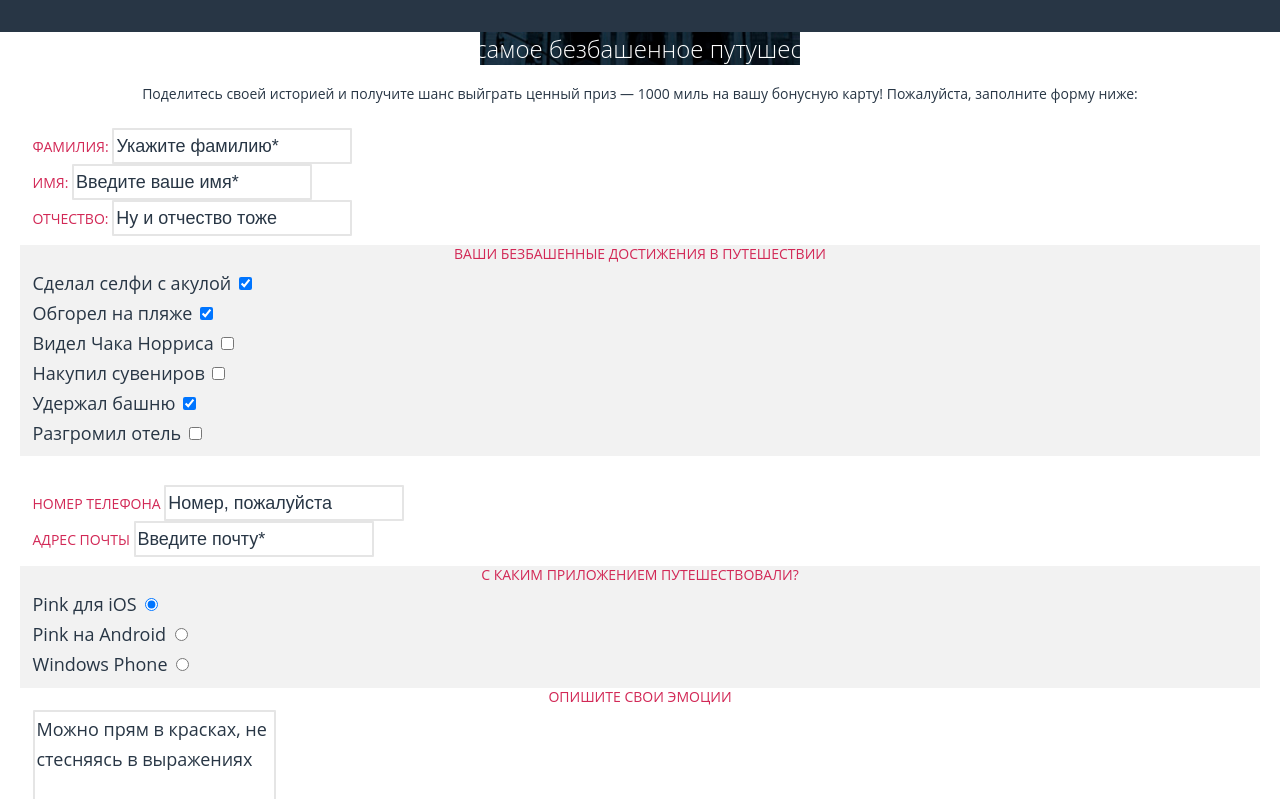
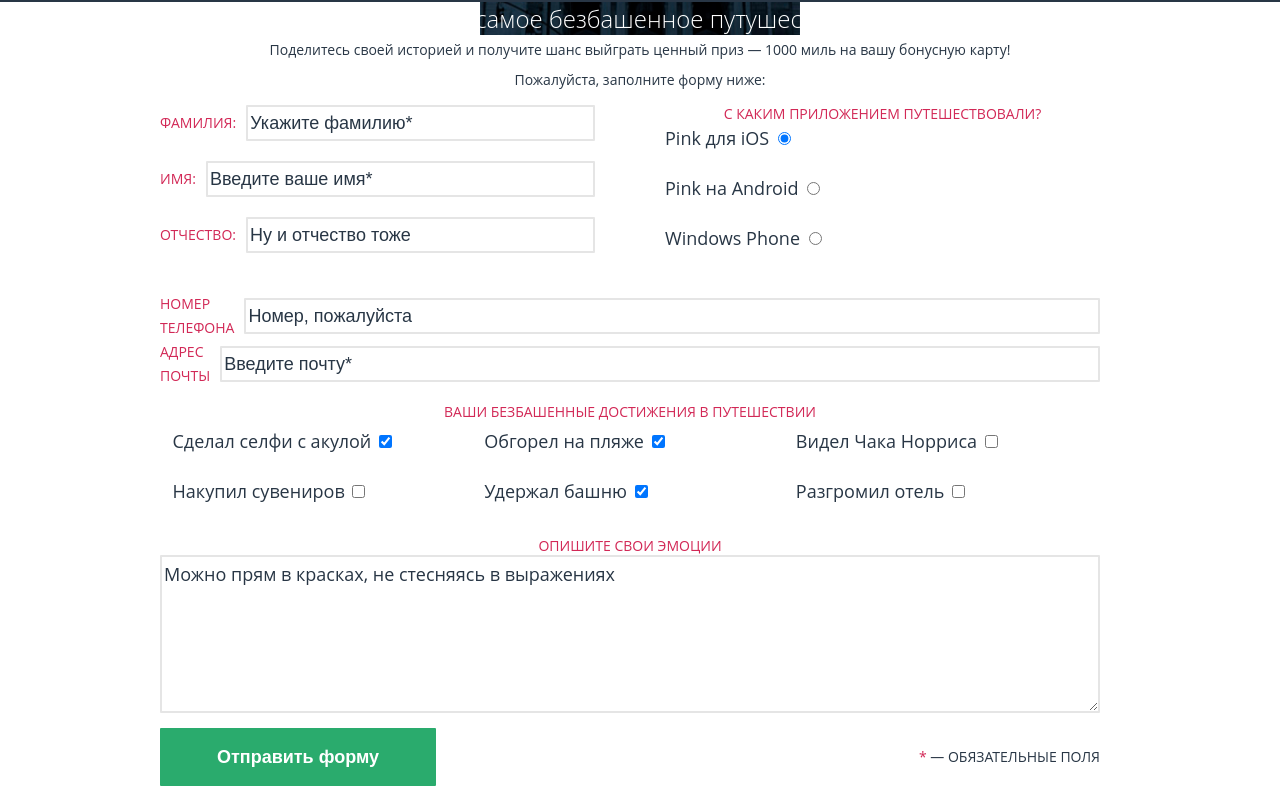
Before and after one commit to hulluahven/1796247-pink-24, a website: page source/form.html in a window 1280 px wide. Shown: the part 126-925 px from the top of the page. Drawn offline with nearby package versions, Linux system fonts and the light colour scheme; files that its build step writes are made by us from their sources.

Commit message:
Сетки для внутренних страниц

```diff
--- a/source/form.html
+++ b/source/form.html
@@ -8,6 +8,7 @@
 </head>
 <body class="page__body">
     <header class="page-header">
+      <div class="page-header__wrapper">
         <a class="page-header__logo" href="#">
             <img class="page-header__logo-image" src="img/pink.svg" width="74" height="23" alt="Приложение для редактирования фотографий «Pink»">
           </a>
@@ -41,6 +42,7 @@
               </ul>
             </div>
           </nav>
+        </div>
     </header>
     <main class="form-main">
         <div class="page-title__wrapper">
@@ -56,7 +58,8 @@
                     Пожалуйста, заполните форму ниже:
                 </p>
                 <form class="form__page-form contest-form" method="POST" action="https://echo.htmlacademy.ru">
-                    <fieldset class="contest-form__fieldset text-fieldset">
+                    <div class="contest-form__fieldset-wrapper contest-form__fieldset-wrapper--member">
+                    <fieldset class="contest-form__fieldset text-fieldset text-fieldset--member">
                       <legend class="visually-hidden">Укажите вашу фамилию, имя и отчество</legend>
                       <ul class="text-fieldset__list text-fieldset__list--member">
                           <li class="text-fieldset__item text-fieldset__item--member">
@@ -76,6 +79,7 @@
                           </li>
                       </ul>
                   </fieldset>
+                    </div>
                     <div class="contest-form__fieldset-wrapper contest-form__fieldset-wrapper--achievements">
                         <!-- обёртка для позиционирования и сетки -->
                         <fieldset class="contest-form__fieldset checkbox-fieldset">
@@ -108,7 +112,8 @@
                             </ul>
                         </fieldset>
                     </div>
-                    <fieldset class="contest-form__fieldset text-fieldset">
+                    <div class="contest-form__fieldset-wrapper contest-form__fieldset-wrapper--contacts">
+                      <fieldset class="contest-form__fieldset text-fieldset text-fieldset--contacts">
                         <legend class="text-fieldset__title text-fieldset__title--hidden">Контактная информация</legend>
                         <ul class="text-fieldset__list text-fieldset__list--contacts">
                             <li class="text-fieldset__item text-fieldset__item--phone">
@@ -121,7 +126,8 @@
                             </li>
                         </ul>
                     </fieldset>
-                    <div class="contest-form__fieldset-wrapper contest-form__fieldset-wrapper--application">
+                    </div>
+                    <div class="contest-form__fieldset-wrapper contest-form__fieldset-wrapper--radio">
                       <fieldset class="contest-form__fieldset radio-fieldset">
                         <legend class="radio-fieldset__title">С каким приложением путешествовали?</legend>
                         <ul class="radio-fieldset__list">
@@ -140,12 +146,14 @@
                         </ul>
                     </fieldset>
                     </div>
+                    <div class="contest-form__fieldset-wrapper contest-form__fieldset-wrapper--textarea">
                       <fieldset class="contest-form__fieldset textarea-fieldset">
                         <legend class="textarea-fieldset__title">Опишите свои эмоции</legend>
                         <label class="visually-hidden" for="review">Оставьте пожалуйста отзыв о путешествии</label>
                         <textarea class="textarea-fieldset__input"
                         id="review" name="text" rows="5" placeholder="Можно прям в красках, не стесняясь в выражениях"></textarea>
                     </fieldset>
+                    </div>
                     <div class="contest-form__button-wrapper">
                       <!-- обертка для позиционирования -->
                       <button class="contest-form__button button" type="submit">Отправить форму</button>
--- a/source/less/blocks/catalog-page/form-toggle.less
+++ b/source/less/blocks/catalog-page/form-toggle.less
@@ -2,12 +2,27 @@
   border: none;
   margin: 0;
   padding: 0;
+  display: flex;
+  flex-wrap: wrap;
+  flex-direction: column;
+
+  @media (min-width: @tablet-width) {
+    justify-content: space-around;
+    min-width: 275px;
+  }
 }
 
 .form-toggle__list {
   margin: 0;
   padding: 0;
   list-style: none;
+}
+
+.form-toggle__button-wrapper {
+  display: flex;
+  flex-wrap: wrap;
+  flex-direction: column;
+  align-items: center;
 }
 
 .form-toggle__button {
--- a/source/less/blocks/catalog-page/photo-tool.less
+++ b/source/less/blocks/catalog-page/photo-tool.less
@@ -1,6 +1,11 @@
 .photo-tool {
-  background-color: @white-smoke;
+  // background-color: @white-smoke;
+
+  // @media (min-width: @desktop-width) {
+  //   background-color: none;
+  // }
 }
+
 
 .photo-tool__text {
   background-color: @basic-white;
@@ -8,4 +13,17 @@
 
 .photo-tool__form {
   padding: 0 20px 0 20px;
+  background-color: #f2f2f2;
+
+  @media (min-width: @tablet-width) {
+    display: flex;
+    justify-content: center;
+  }
+
+  @media (min-width: @desktop-width) {
+    width: 940px;
+    justify-content: center;
+    padding: 57px 0 57px 0;
+    margin: 0 auto;
+  }
 }
--- a/source/less/blocks/catalog-page/post.less
+++ b/source/less/blocks/catalog-page/post.less
@@ -5,6 +5,19 @@
 
 .post__container-panorama {
   padding: 0 20px 0 20px;
+
+  @media (min-width: @desktop-width) {
+    padding: 0 130px 0 130px;
+    width: 940px;
+    margin: 0 auto;
+  }
+}
+
+.post__image-panorama {
+  width: 100%;
+  height: auto;
+  display: block;
+  // img по умолч строчные
 }
 
 .post__wrapper {
@@ -13,6 +26,7 @@
 
 .post__author {
   font-weight: 700;
+  margin-top: 0;
 }
 
 .post__note {
--- a/source/less/blocks/form-page/checkbox-fieldset.less
+++ b/source/less/blocks/form-page/checkbox-fieldset.less
@@ -6,6 +6,14 @@
   margin: 0;
   padding: 0;
   list-style: none;
+  display: flex;
+  flex-direction: column;
+  gap: 20px;
+
+  @media (min-width: @desktop-width) {
+    display: grid;
+    grid-template-columns: repeat(3, 1fr);
+  }
 }
 
 .checkbox-fieldset__title {
--- a/source/less/blocks/form-page/contest-form.less
+++ b/source/less/blocks/form-page/contest-form.less
@@ -1,9 +1,80 @@
 .contest-form {
   padding: 0 20px 0 20px;
+  display: grid;
+  grid-template-columns: minmax(280px, 1fr);
+  grid-template-areas:
+    "member-data"
+    "checkbox-fieldset"
+    "member-contacts"
+    "radio-fieldset"
+    "textarea-fieldset"
+    "button";
+
+  @media (min-width: @tablet-width) {
+    grid-template-columns: repeat(2, minmax(300px, 1fr));
+    grid-template-areas:
+      "member-data member-data"
+      "radio-fieldset radio-fieldset"
+      "member-contacts member-contacts"
+      "checkbox-fieldset checkbox-fieldset"
+      "textarea-fieldset textarea-fieldset"
+      "button button";
+  }
+
+  @media (min-width: @desktop-width) {
+    grid-template-columns: repeat(2, 435px);
+    grid-template-areas:
+      "member-data radio-fieldset"
+      "member-contacts member-contacts"
+      "checkbox-fieldset checkbox-fieldset"
+      "textarea-fieldset textarea-fieldset"
+      "button button";
+    column-gap: 70px;
+    width: 960px;
+    margin: 0 auto;
+  }
 }
 
-.contest-form__fieldset-wrapper {
+.contest-form__fieldset-wrapper--member {
+  grid-area: member-data;
+}
+
+.contest-form__fieldset-wrapper--achievements {
+  grid-area: checkbox-fieldset;
   background-color: @white-smoke;
+
+  @media (min-width: @tablet-width) {
+    background-color: inherit;
+    padding-bottom: 22px;
+  }
+}
+
+.contest-form__fieldset-wrapper--contacts {
+  grid-area: member-contacts;
+}
+
+.contest-form__fieldset-wrapper--radio {
+  grid-area: radio-fieldset;
+  background-color: @white-smoke;
+
+  @media (min-width: @tablet-width) {
+    background-color: inherit;
+  }
+}
+
+.contest-form__fieldset-wrapper--textarea {
+  grid-area: textarea-fieldset;
+}
+
+.contest-form__button-wrapper {
+  grid-area: button;
+  display: flex;
+  flex-direction: column;
+
+  @media (min-width: @tablet-width) {
+    flex-direction: row;
+    justify-content: space-between;
+  }
 }
 
 .contest-form__note {
--- a/source/less/blocks/form-page/form.less
+++ b/source/less/blocks/form-page/form.less
@@ -1,4 +1,11 @@
 .form__text {
   text-align: center;
   line-height: 30px;
+  margin: 0;
+  padding: 0 20px 10px 20px;
+
+  @media (min-width: @desktop-width) {
+    width: 760px;
+    margin: 0 auto;
+  }
 }
--- a/source/less/blocks/form-page/modal-failure.less
+++ b/source/less/blocks/form-page/modal-failure.less
@@ -1,6 +1,7 @@
 .modal-failure {
   text-align: center;
   padding: 0 20px 0 20px;
+  display: none;
 }
 
 .modal-failure__title {
--- a/source/less/blocks/form-page/modal-success.less
+++ b/source/less/blocks/form-page/modal-success.less
@@ -1,6 +1,7 @@
 .modal-success {
   text-align: center;
   padding: 0 20px 0 20px;
+  display: none;
 }
 
 .modal-success__title {
--- a/source/less/blocks/form-page/radio-fieldset.less
+++ b/source/less/blocks/form-page/radio-fieldset.less
@@ -1,4 +1,6 @@
 .radio-fieldset {
+  margin: 0;
+  padding: 0 0 15px 0;
   border: none;
 }
 
@@ -6,6 +8,13 @@
   margin: 0;
   padding: 0;
   list-style: none;
+  display: flex;
+  flex-direction: column;
+  flex-wrap: wrap;
+
+  @media (min-width: @tablet-width) {
+    gap: 20px;
+  }
 }
 
 .radio-fieldset__title {
--- a/source/less/blocks/form-page/text-fieldset.less
+++ b/source/less/blocks/form-page/text-fieldset.less
@@ -7,6 +7,54 @@
   padding: 0;
   list-style: none;
 }
+
+.text-fieldset__list--member {
+  display: flex;
+  flex-direction: column;
+  flex-wrap: wrap;
+
+  @media (min-width: @tablet-width) {
+    gap: 20px;
+  }
+}
+
+.text-fieldset__item--member {
+  display: flex;
+  flex-direction: column;
+  flex-wrap: wrap;
+
+  @media (min-width: @tablet-width) {
+    display: grid;
+    grid-template-columns: min-content 1fr;
+    align-items: center;
+    gap: 10px;
+  }
+}
+
+.text-fieldset__item--mail,
+.text-fieldset__item--phone {
+  display: flex;
+  flex-direction: column;
+  flex-wrap: wrap;
+
+  @media (min-width: @tablet-width) {
+    display: grid;
+    grid-template-columns: min-content 1fr;
+    align-items: center;
+    gap: 10px;
+  }
+}
+
+.text-fieldset--member {
+  margin: 0;
+  padding: 0 0 15px 0;
+}
+
+.text-fieldset--contacts {
+  margin: 0;
+  padding: 0 0 15px 0;
+}
+
 
 .text-fieldset__label {
   color: @cerise;
--- a/source/less/blocks/form-page/textarea-fieldset.less
+++ b/source/less/blocks/form-page/textarea-fieldset.less
@@ -1,5 +1,10 @@
 .textarea-fieldset {
+  margin: 0;
+  padding: 0 0 15px 0;
   border: none;
+  display: flex;
+  flex-direction: column;
+  flex-wrap: wrap;
 }
 
 .textarea-fieldset__title {
--- a/source/less/blocks/page-footer.less
+++ b/source/less/blocks/page-footer.less
@@ -9,7 +9,9 @@
   @media (min-width: @desktop-width) {
     padding: 70px 130px 75px 130px;
     display: flex;
-    justify-content: center;
+    justify-content: space-between;
+    width: 940px;
+    margin: 0 auto;
   }
 }
 
@@ -21,7 +23,7 @@
     grid-template-columns: repeat(3, 1fr);
   }
 
-  @media (min-width: @desktop-width) {
-    width: 940px;
-  }
+  // @media (min-width: @desktop-width) {
+
+  // }
 }
```
Also changed, not shown: source/catalog.html (+5 -2 lines), source/index.html (+1 -1 lines), source/less/blocks/catalog-page/catalog.less (+25 -0 lines). Lines whose indentation alone changed are shown as unchanged.
